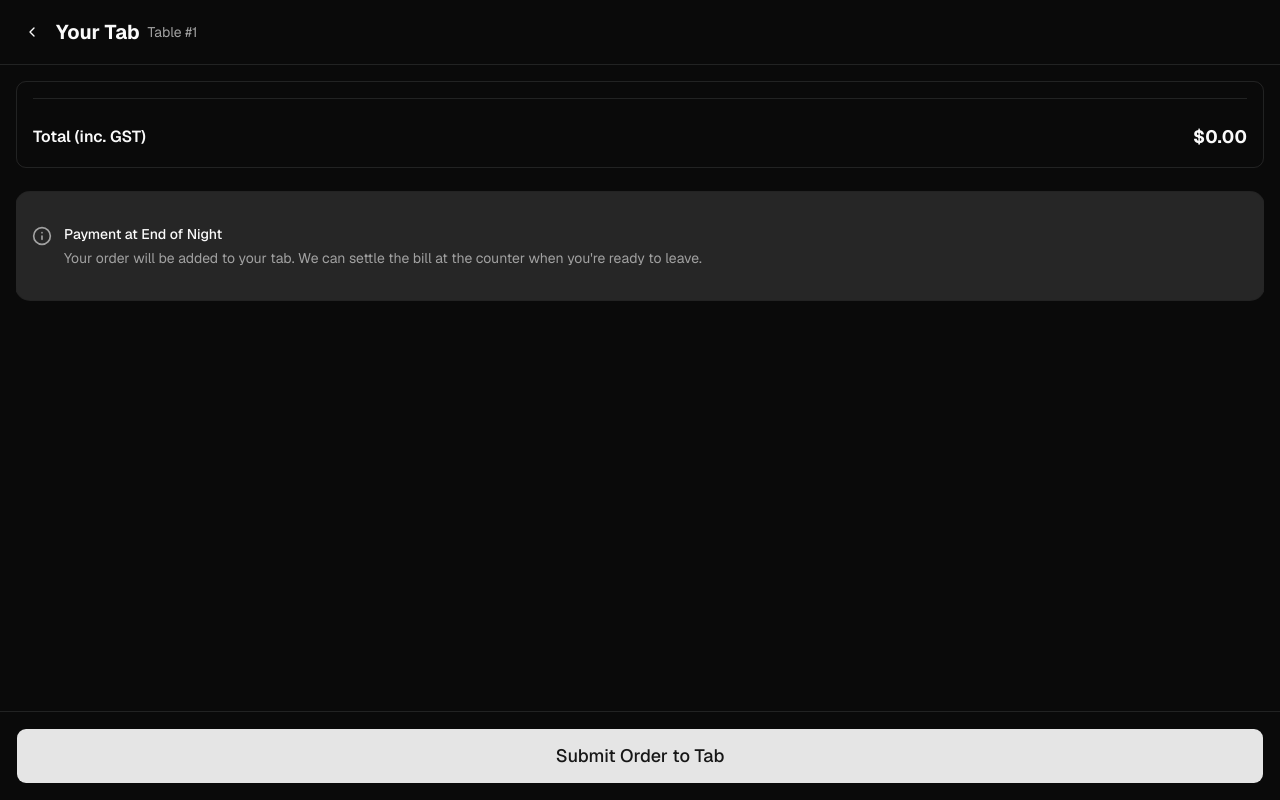
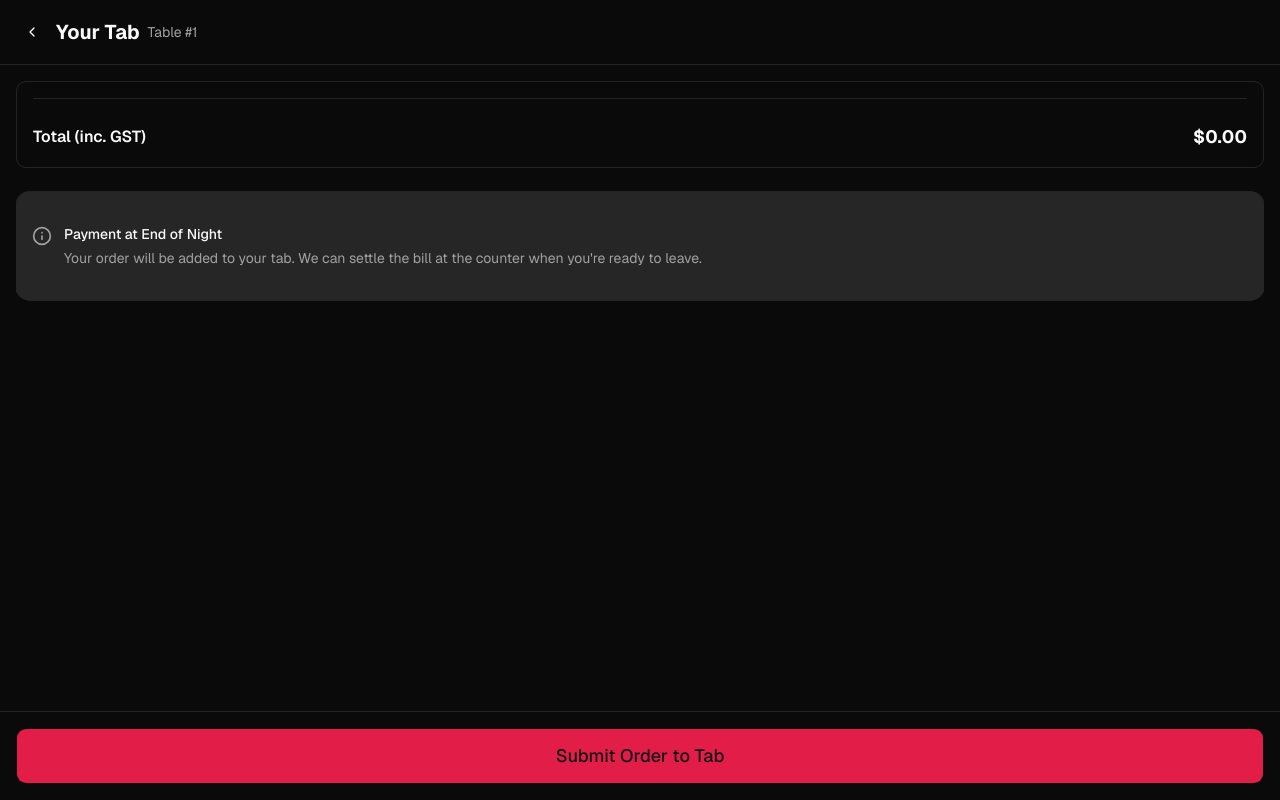
Before and after one commit to bubuding0809/project-bar, a Next.js app: page /table/1/cart in a window 1280 px wide. Built offline with nearby package versions, Linux system fonts and the light colour scheme.

Commit message:
fix: align --primary CSS variable with --color-primary for correct button colors

```diff
--- a/src/app/globals.css
+++ b/src/app/globals.css
@@ -67,7 +67,7 @@
   --card-foreground: oklch(0.145 0 0);
   --popover: oklch(1 0 0);
   --popover-foreground: oklch(0.145 0 0);
-  --primary: oklch(0.205 0 0);
+  --primary: #E11D48;
   --primary-foreground: oklch(0.985 0 0);
   --secondary: oklch(0.97 0 0);
   --secondary-foreground: oklch(0.205 0 0);
@@ -139,7 +139,7 @@ body {
   --card-foreground: oklch(0.985 0 0);
   --popover: oklch(0.205 0 0);
   --popover-foreground: oklch(0.985 0 0);
-  --primary: oklch(0.922 0 0);
+  --primary: #E11D48;
   --primary-foreground: oklch(0.205 0 0);
   --secondary: oklch(0.269 0 0);
   --secondary-foreground: oklch(0.985 0 0);
```
